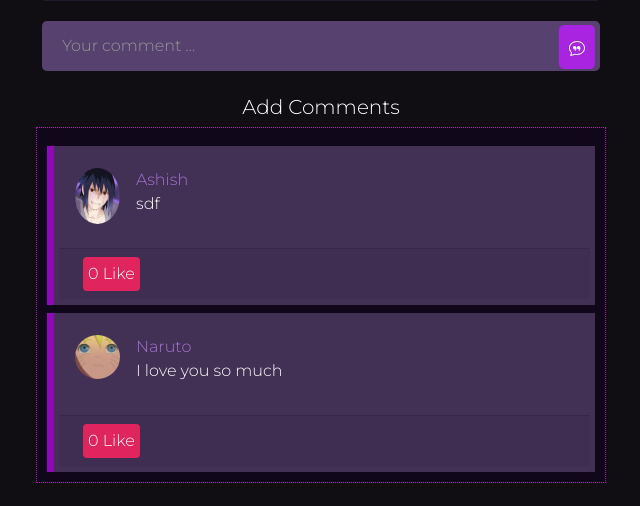
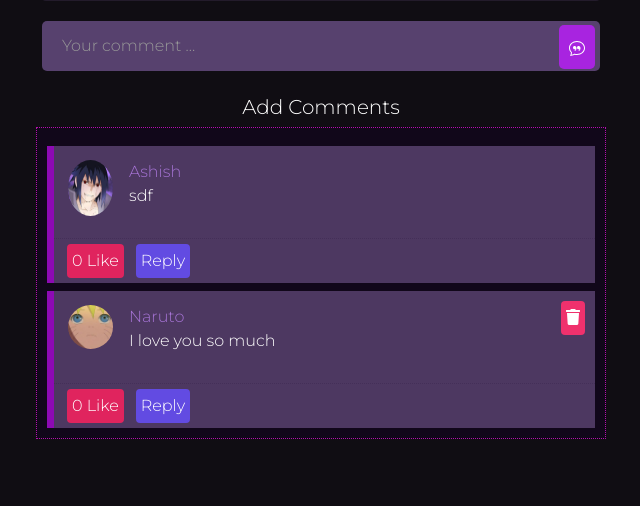
Before and after one commit to learningnoobi/socialajax, a Django app: page /174/ in a window 1280 px wide. Shown: the part 294-800 px from the top of the page, without its empty margins (319-959 px from the left). Run offline with Django 3.2, Linux system fonts and the light colour scheme; a user stored in the database is signed in; data comes from the database, SQL or seed files in the repository; both versions use the stored data as it was after the commit; data that the repository does not hold is empty; some libraries are stand-ins or nearby versions.

Commit message:
deleting comment

```diff
--- a/posts/static/posts/detail.js
+++ b/posts/static/posts/detail.js
@@ -15,7 +15,6 @@ const updateForm = document.getElementById("update-form");
 const deleteForm = document.getElementById("delete-form");
 const commentForm = document.getElementById("comment-form");
 const commentDiv = document.getElementById("comment-div");
-
 const commentBox = document.getElementById("comment-box");
 //get detail view
 $.ajax({
@@ -36,6 +35,7 @@ $.ajax({
     detail_div.innerHTML = `
     <div class="col-lg-6 col-md-10 col-sm-11 m-auto card mt-2">
     <div class="card-body d-flex ">
+
       <span>
 
       <a class="author" href="/${el.author}">
@@ -60,7 +60,7 @@ $.ajax({
     }</button>
      </form>
      <form class="save-forms" data-save-id="${el.id}">
-     <button id="save-${el.id}"  class="savepost mx-2">${
+     <button id="save-${el.id}" class="savepost mx-2">${
       el.important
         ? `<svg xmlns="http://www.w3.org/2000/svg" width="16" height="16" fill="currentColor" class="bi bi-bookmark-check-fill" viewBox="0 0 16 16">
      <path fill-rule="evenodd" d="M2 15.5V2a2 2 0 0 1 2-2h8a2 2 0 0 1 2 2v13.5a.5.5 0 0 1-.74.439L8 13.069l-5.26 2.87A.5.5 0 0 1 2 15.5zm8.854-9.646a.5.5 0 0 0-.708-.708L7.5 7.793 6.354 6.646a.5.5 0 1 0-.708.708l1.5 1.5a.5.5 0 0 0 .708 0l3-3z"/>
@@ -74,8 +74,10 @@ $.ajax({
       //for comments
       res.forEach(com => {
         commentDiv.innerHTML +=`
-        <div class="search-result mt-2">
-         <div class="card-body d-flex ">
+        <div class="search-result mt-2" id="com-${com.id}">
+
+
+         <div class="card-bodys d-flex ">
              <span>
              <a class="author" href="/${com.user}">
              <img src="${com.avatar}" class="rounded-circle" width="45" />
@@ -87,7 +89,15 @@ $.ajax({
                 <p>  ${com.body}</p>
         </div>
     </div>
-    <div class="card-footer">
+
+    <div class="card-footers d-flex">
+    ${com.can_delete?`
+    <form class="delete-comment-forms" data-comment-id="${com.id}">
+    <button id="delete-comment-${com.id}" class="cmnt-delete"><i class="fa fa-trash"></i></button>
+    </form>`:``
+
+    }
+
 
     <form class="like-comment-forms" data-comment-id="${com.id}">
    <button id="like-comment-${com.id}" class="loadmoresm mx-2">
@@ -96,7 +106,8 @@ $.ajax({
     <path fill-rule="evenodd" d="M8 1.314C12.438-3.248 23.534 4.735 8 15-7.534 4.736 3.562-3.248 8 1.314z"/>
   </svg>`:`${com.like_comment} Like`}</button>
 
-    <form>
+    </form>
+    <button class="savepostsm mx-1">Reply</button>
     </div>
 
 </div>`;
@@ -110,7 +121,8 @@ $.ajax({
     loading.style.display = "none";
     likeUnlikePosts();
     saveUnsaveForms();
-    commentlike()
+    commentlike();
+    commentDelete();
   },
 
   error: function (error) {
@@ -154,6 +166,7 @@ updateForm.addEventListener("submit", function (e) {
 deleteForm.addEventListener("submit", function (e) {
   e.preventDefault();
 
+
   $.ajax({
     type: "POST",
     url: deleteUrl,
@@ -188,10 +201,9 @@ commentForm.addEventListener("submit", (e) => {
       commentDiv.insertAdjacentHTML(
         "afterbegin",
         `
-
-
          <div class="animate__animated animate__bounce animate__delay-0s search-result mt-2">
-          <div class="card-body d-flex ">
+         <button class="cmnt-delete"><i class="fa fa-trash"></i></button>
+          <div class="card-bodys d-flex ">
               <span>
               <a class="author" href="/${res.user}">
               <img src="${res.avatar}" class="rounded-circle" width="45" />
@@ -199,16 +211,19 @@ commentForm.addEventListener("submit", (e) => {
                </span>
              <div class="mx-3">
               <a class="author" href="/${res.user}">${res.user}</a> </br>
-
                  <p>  ${res.body}</p>
          </div>
      </div>
-     <form class="like-comment-forms" data-follow-id="${res.id}">
-     <button id="like-comment-${res.id}" class="loadmoresm mx-2">0 <svg xmlns="http://www.w3.org/2000/svg" width="16" height="16" fill="currentColor" class="bi bi-heart-fill" viewBox="0 0 16 16">
-         <path fill-rule="evenodd" d="M8 1.314C12.438-3.248 23.534 4.735 8 15-7.534 4.736 3.562-3.248 8 1.314z"/>
-       </svg></button>
-     <form>
+     <div class="card-footers d-flex">
+
+
+     <form class="like-comment-forms" data-comment-id="${res.id}">
+    <button id="like-comment-${res.id}" class="loadmoresm mx-2">0 Like</button>
+
+     </form>
+     <button class="savepostsm mx-1">Reply</button>
      </div>
+
  </div>
         `
       );
--- a/posts/templates/posts/detail.html
+++ b/posts/templates/posts/detail.html
@@ -40,9 +40,9 @@
               class="btn btn-danger"
               data-bs-dismiss="modal"
             >
-              close
+              Close
             </button>
-            <button type="submit" class="btn btn-success">update</button>
+            <button type="submit" class="btn btn-success">Update</button>
           </div>
         </form>
       </div>
--- a/posts/urls.py
+++ b/posts/urls.py
@@ -10,7 +10,7 @@ from .views import (
     save_list,
     search,
     like_unlike_comment,
-    # comment_data_view
+    delete_comment
 )
 
 app_name = 'posts'
@@ -25,9 +25,9 @@ urlpatterns = [
     #list of the saved posts
     path('savelist/', save_list, name='savelist'),
      path('search/', search, name='search'),
+     path('comment/delete_comment/', delete_comment, name='delete-comment'),
 
     path('<int:pk>/', post_detail, name='post-detail'),
-    # path('<int:pk>/comments/', comment_data_view, name='post-comment-detail'),
     path('<pk>/update/', update_post, name='post-update'),
     path('<pk>/delete/', delete_post, name='post-delete'),
     path('<pk>/pk/', post_detail_data_view, name='post-detail-data'),
--- a/posts/views.py
+++ b/posts/views.py
@@ -116,6 +116,8 @@ def post_detail(request, pk):
                 'user':instance.user.username,
                 'id':instance.id,
                 'avatar':instance.user.profile.avatar.url,
+                'can_delete':True if instance.user.username ==request.user.username else False
+
             })
     context = {
         'obj': obj,
@@ -123,6 +125,7 @@ def post_detail(request, pk):
         'commentform':commentform,
         'comment_count': comment_count,
         'comments': comments,
+
     }
 
     return render(request, 'posts/detail.html', context)
@@ -151,12 +154,31 @@ def post_detail_data_view(request, pk):
                 'id':obj.id,
                 'avatar':obj.user.profile.avatar.url,
                 'like_comment':obj.like_comment,
-                'comment_liked':True if request.user in obj.liked.all() else False
+                'comment_liked':True if request.user in obj.liked.all() else False,
+                'can_delete':True if obj.user.username ==request.user.username else False
             }
             post_comments.append(posts)
         return JsonResponse({'data': data,'post_comments':post_comments})
     return redirect('posts:main-board')
 
+@login_required(login_url='profiles:login')
+def delete_comment(request):
+    if request.method == "POST":
+        pk = request.POST.get("pk")
+        obj = Comment.objects.get(pk=pk)
+        if obj.user ==request.user:
+            if request.is_ajax():
+                obj.delete()
+                return JsonResponse({
+                    'msg':'Deleted !',
+                    'author':obj.user.username,
+                    'current_user':request.user.username,
+                    'can_delete':True if obj.user.username ==request.user.username else False
+                    })
+        else:
+            return JsonResponse({'msg':'No'})
+
+    return redirect('posts:main-board')
 
 
 
--- a/profiles/models.py
+++ b/profiles/models.py
@@ -36,6 +36,6 @@ class Profile(models.Model):
         img = Image.open(self.avatar.path)
 
         if img.height > 300 or img.width > 300:
-            output_size = (200,200)
+            output_size = (300,300)
             img.thumbnail(output_size)
             img.save(self.avatar.path)
--- a/static/style.css
+++ b/static/style.css
@@ -257,16 +257,23 @@ a {
 }
 
 .search-result {
-  background-color: rgb(67, 48, 85);
+  position: relative;
+  background-color: rgb(77, 56, 97);
   color: white;
   border-left: 7px solid rgb(141, 10, 180);
-  padding: 6px 5px;
+  padding: 0px;
 }
 .search-result:hover {
   border-left: 7px solid rgb(216, 113, 147);
   color: rgb(247, 182, 232);
 }
-
+.card-bodys {
+  padding: 14px;
+}
+.card-footers {
+  border-top: 1px dotted rgb(68, 47, 88);
+  padding: 5px;
+}
 .modals-header {
   background-color: rgb(48, 37, 58);
   border-bottom: 7px solid rgb(115, 17, 172);
@@ -319,3 +326,13 @@ a {
   padding: 10px;
   border: 1px dotted rgb(179, 17, 171);
 }
+.cmnt-delete {
+  position: absolute;
+  background-color: #ef316d;
+  padding: 5px;
+  border: none;
+  border-radius: 4px;
+  color: white;
+  right: 10px;
+  top: 10px;
+}
```
Also changed, not shown: static/functions.js (+39 -0 lines), db.sqlite3, media/avatars/bugs_CTWFR7A.png (added).
